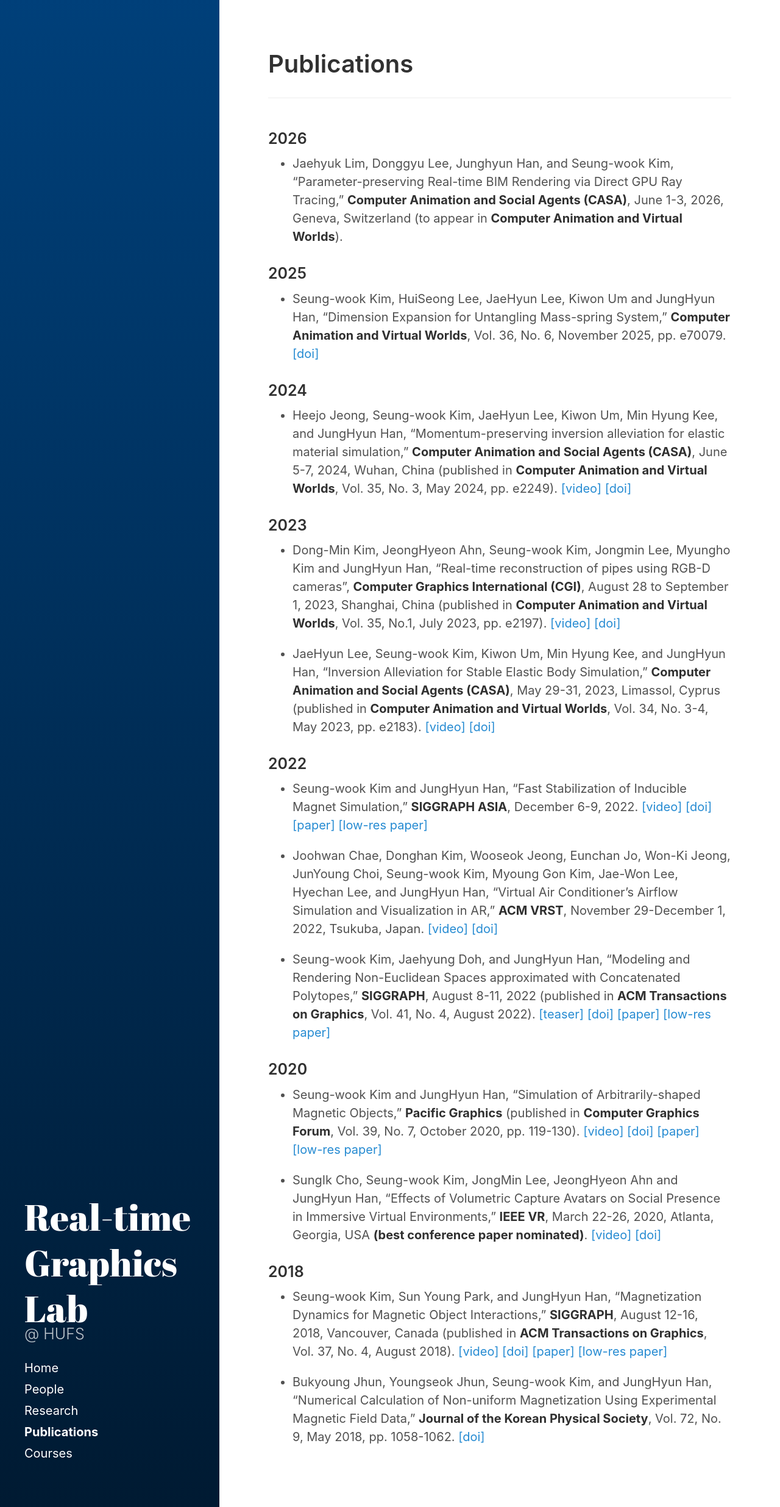
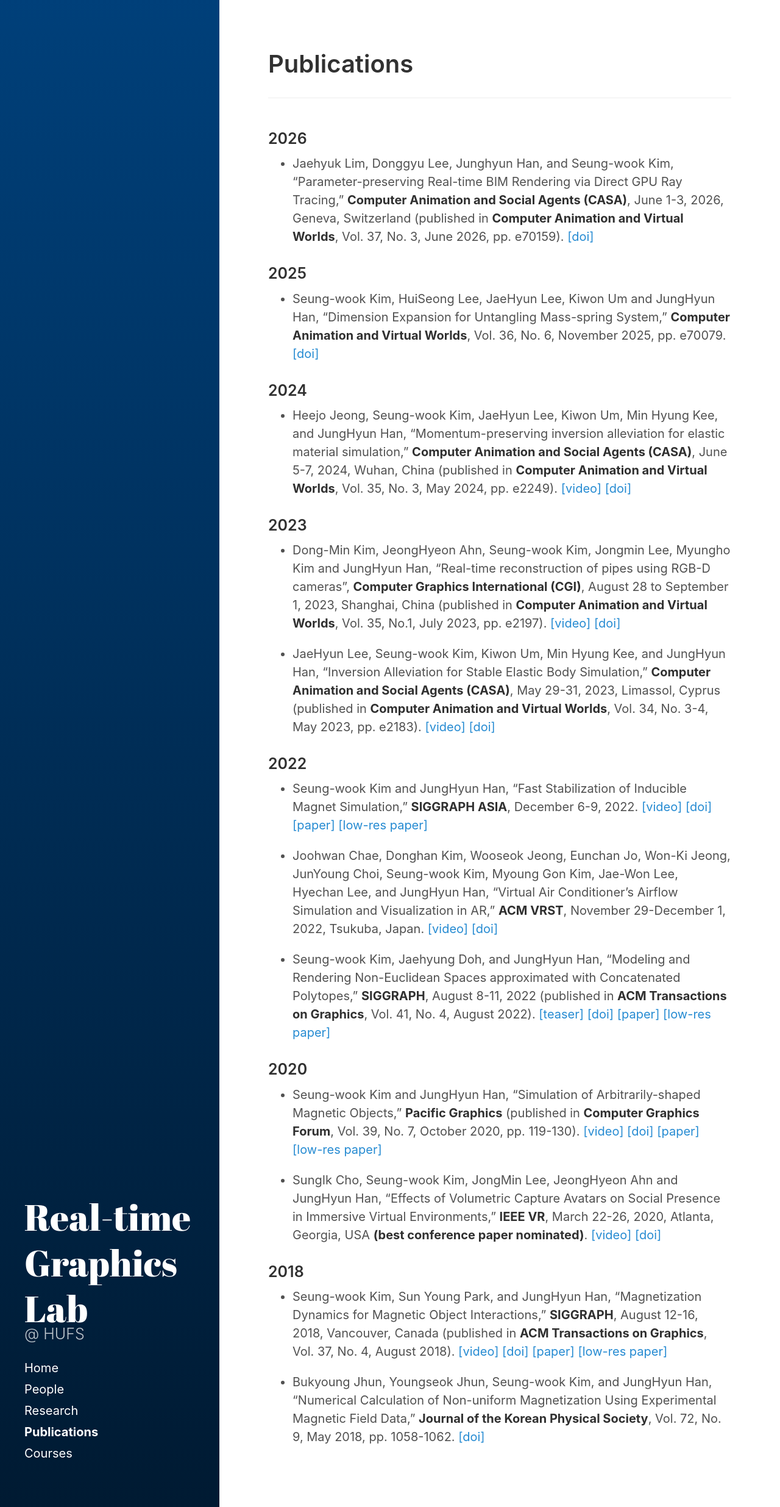
Before and after one commit to God-eunger/God-eunger.github.io, a Jekyll site: the page built from publications/index.md, in a window 1280 px wide. Shown: the whole page at 61% size. Built offline with Jekyll 4.4.1, drawn with Linux system fonts in a browser that asks for light colours.

Commit message:
Update index.md

```diff
--- a/publications/index.md
+++ b/publications/index.md
@@ -4,7 +4,7 @@ title: Publications
 ---
 
 ### 2026
- * Jaehyuk Lim, Donggyu Lee, Junghyun Han, and Seung-wook Kim, “Parameter-preserving Real-time BIM Rendering via Direct GPU Ray Tracing,” **Computer Animation and Social Agents (CASA)**, June 1-3, 2026, Geneva, Switzerland (to appear in **Computer Animation and Virtual Worlds**).
+ * Jaehyuk Lim, Donggyu Lee, Junghyun Han, and Seung-wook Kim, “Parameter-preserving Real-time BIM Rendering via Direct GPU Ray Tracing,” **Computer Animation and Social Agents (CASA)**, June 1-3, 2026, Geneva, Switzerland (published in **Computer Animation and Virtual Worlds**, Vol. 37, No. 3, June 2026, pp. e70159). [[doi]](https://doi.org/10.1002/cav.70159)
 
 ### 2025
 * Seung-wook Kim, HuiSeong Lee, JaeHyun Lee, Kiwon Um and JungHyun Han, “Dimension Expansion for Untangling Mass-spring System,” **Computer Animation and Virtual Worlds**, Vol. 36, No. 6, November 2025, pp. e70079. [[doi]](https://doi.org/10.1002/cav.70079)
```
